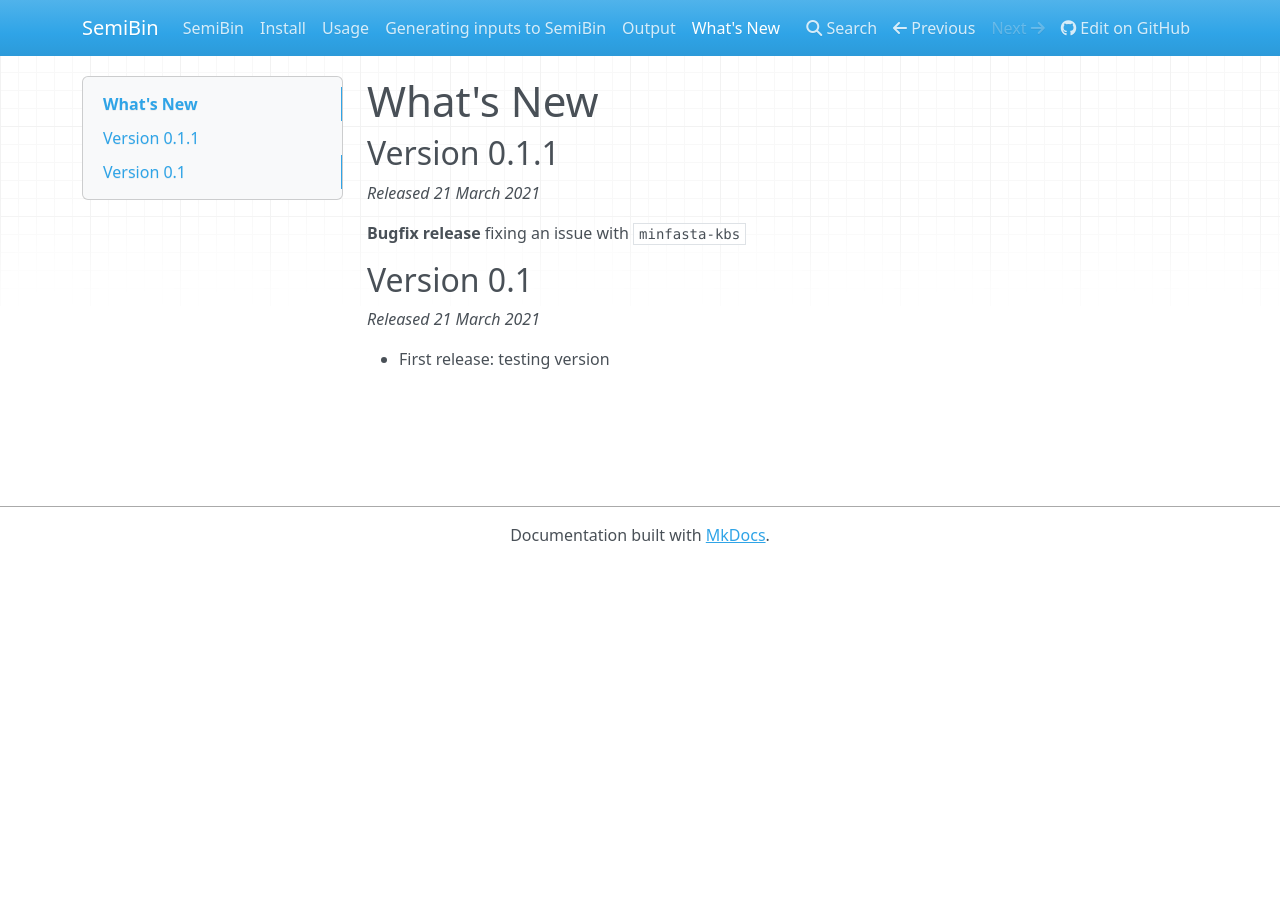
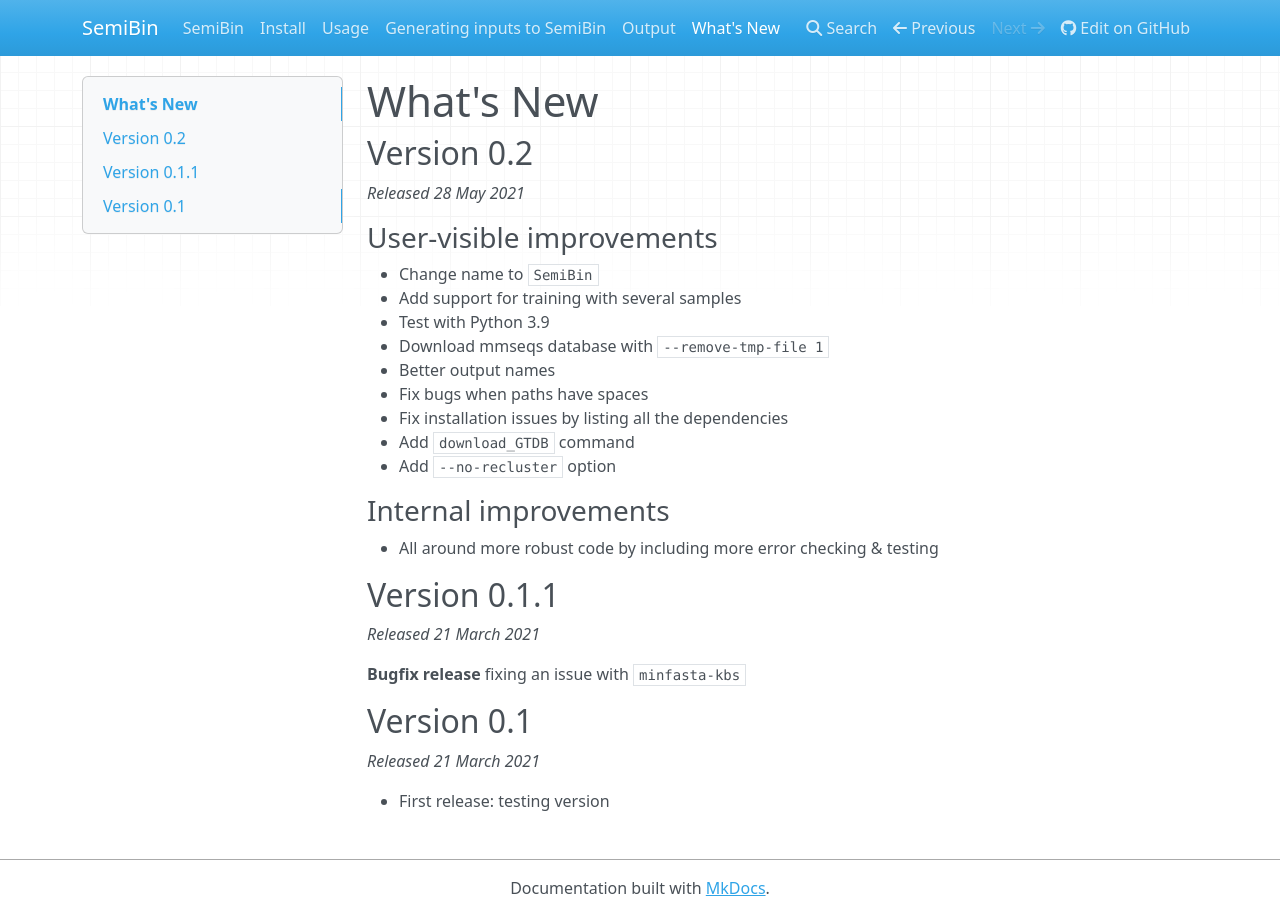
Before and after one commit to BigDataBiology/SemiBin, an MkDocs documentation site: the page built from docs/whatsnew.md, in a window 1280 px wide. Built offline with MkDocs 1.6.1, drawn with Linux system fonts in a browser that asks for light colours; nearby versions of some CDN libraries.

Commit message:
DOC Prepare v0.2 release

```diff
--- a/docs/whatsnew.md
+++ b/docs/whatsnew.md
@@ -1,4 +1,22 @@
 # What's New
+
+## Version 0.2
+
+*Released 28 May 2021*
+
+### User-visible improvements
+- Change name to `SemiBin`
+- Add support for training with several samples
+- Test with Python 3.9
+- Download mmseqs database with `--remove-tmp-file 1`
+- Better output names
+- Fix bugs when paths have spaces
+- Fix installation issues by listing all the dependencies
+- Add `download_GTDB` command
+- Add `--no-recluster` option
+
+### Internal improvements
+- All around more robust code by including more error checking &amp; testing
 
 ## Version 0.1.1
 
```
Also changed, not shown: 2 other files.
